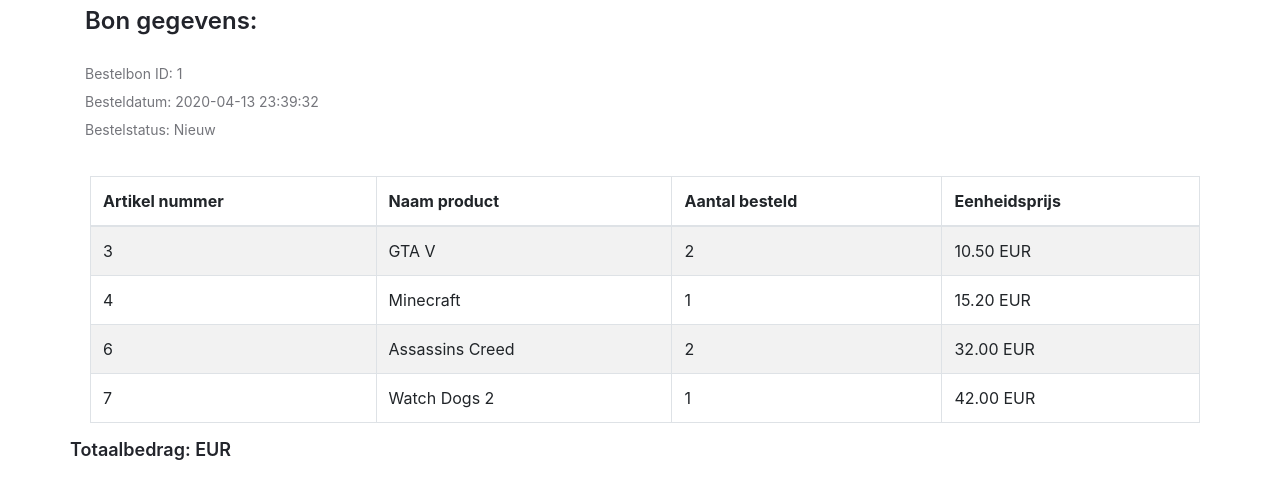
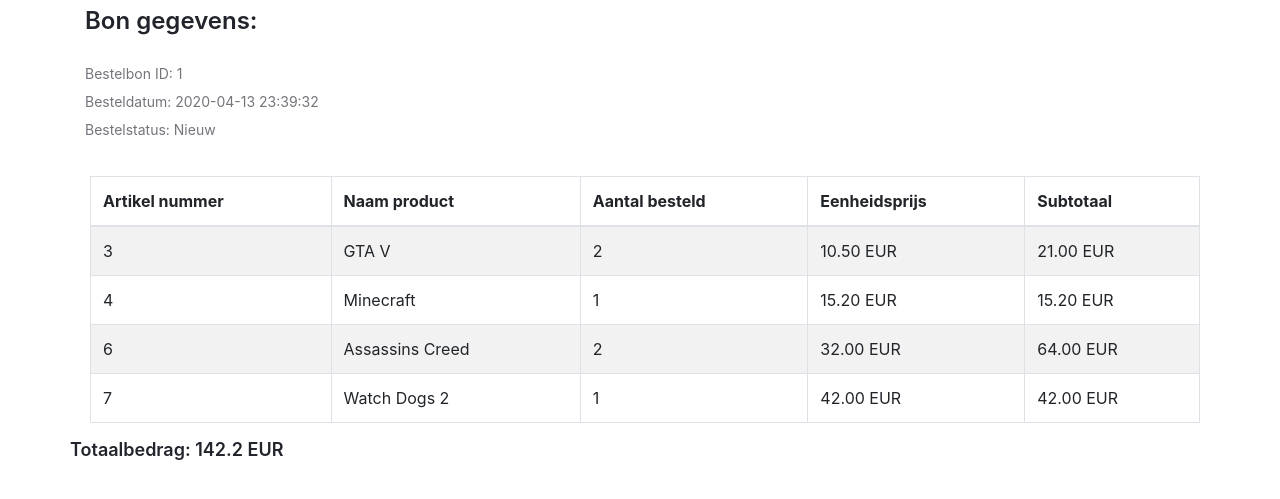
Before and after one commit to LeanValcke/GIP, a PHP site: page /admin/bestellingen/detail.php?bestelbon_id=1 in a window 1280 px wide. Shown: the part 93-592 px from the top of the page. Run offline with PHP 8.4, Linux system fonts and the light colour scheme; data comes from the database, SQL or seed files in the repository.

Commit message:
Uitbreiding detail bestelbons

```diff
--- a/admin/bestellingen/detail.php
+++ b/admin/bestellingen/detail.php
@@ -11,7 +11,7 @@
         WHERE tblbestelbons.id = {$bestelbon_id}";
 $bestelbon = $dbh->query($sql);
 
-$sql = "SELECT * FROM tblbestelbons_tblproduct
+$sql = "SELECT tblproduct_ProductID, Gamenaam, aantal, eenheidsprijs, aantal*eenheidsprijs AS subtotaal FROM tblbestelbons_tblproduct
         INNER JOIN tblproduct ON tblproduct.ProductID = tblbestelbons_tblproduct.tblproduct_ProductID
         WHERE tblbestelbons_id = {$bestelbon_id}";
 $bestelbonContent = $dbh->query($sql);
@@ -78,42 +78,32 @@
                     <th>Naam product</th>
                     <th>Aantal besteld</th>
                     <th>Eenheidsprijs</th>
+                    <th>Subtotaal</th>
                 </tr>
                 </thead>
                 <?php
 
-                foreach ($bestelbonContent as $bestedetail) {
+                $totaal = 0;
+                foreach ($bestelbonContent as $besteldetail) {
                     ?>
                     <tr>
-                        <td><?php echo $bestedetail['tblproduct_ProductID']; ?></td>
-                        <td><?php echo $bestedetail['Gamenaam']; ?></td>
-                        <td><?php echo $bestedetail['aantal']; ?></td>
-                        <td><?php echo $bestedetail['eenheidsprijs']; ?> EUR</td>
+                        <td><?php echo $besteldetail['tblproduct_ProductID']; ?></td>
+                        <td><?php echo $besteldetail['Gamenaam']; ?></td>
+                        <td><?php echo $besteldetail['aantal']; ?></td>
+                        <td><?php echo $besteldetail['eenheidsprijs']; ?> EUR</td>
+                        <td><?php echo $besteldetail['subtotaal']; ?> EUR</td>
                     </tr>
                     <?php
+                    $totaal+= $besteldetail['subtotaal'];
                 }
                 ?>
-
-                <!--                        --><?php //
-                //                                                          }
-                //                        ?>
             </table>
         </div>
         <div class="row">
             <div class="col-12">
-                <h5>Totaalbedrag: <?php  ?> EUR</h5>
+                <h5>Totaalbedrag: <?php echo $totaal; ?> EUR</h5>
             </div>
         </div>
-
-        <!--    --><?php
-        //    function pre_r($array)
-        //    {
-        //      echo '<pre>';
-        //      print_r($array);
-        //      echo '<pre>';
-        //    }
-        //
-        //    ?>
     </div>
 </main>
 
```
